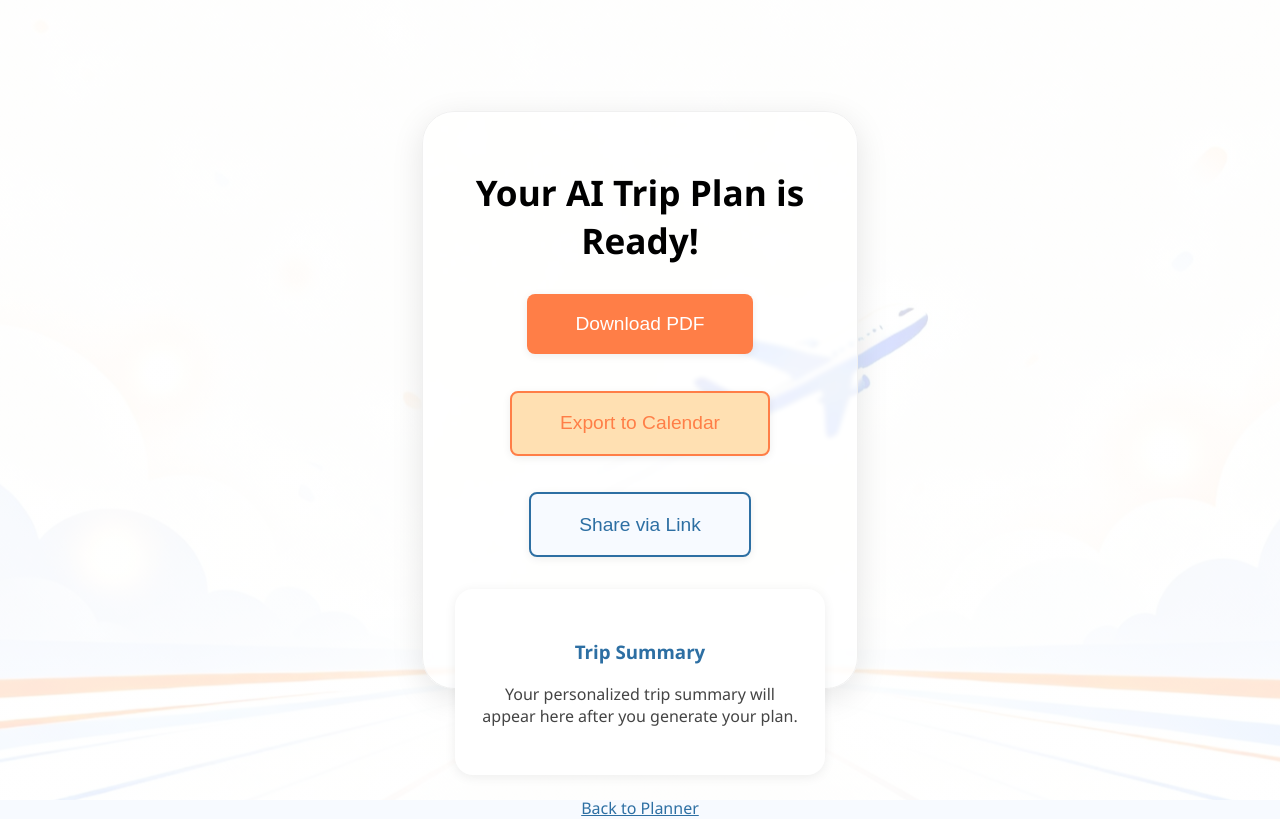
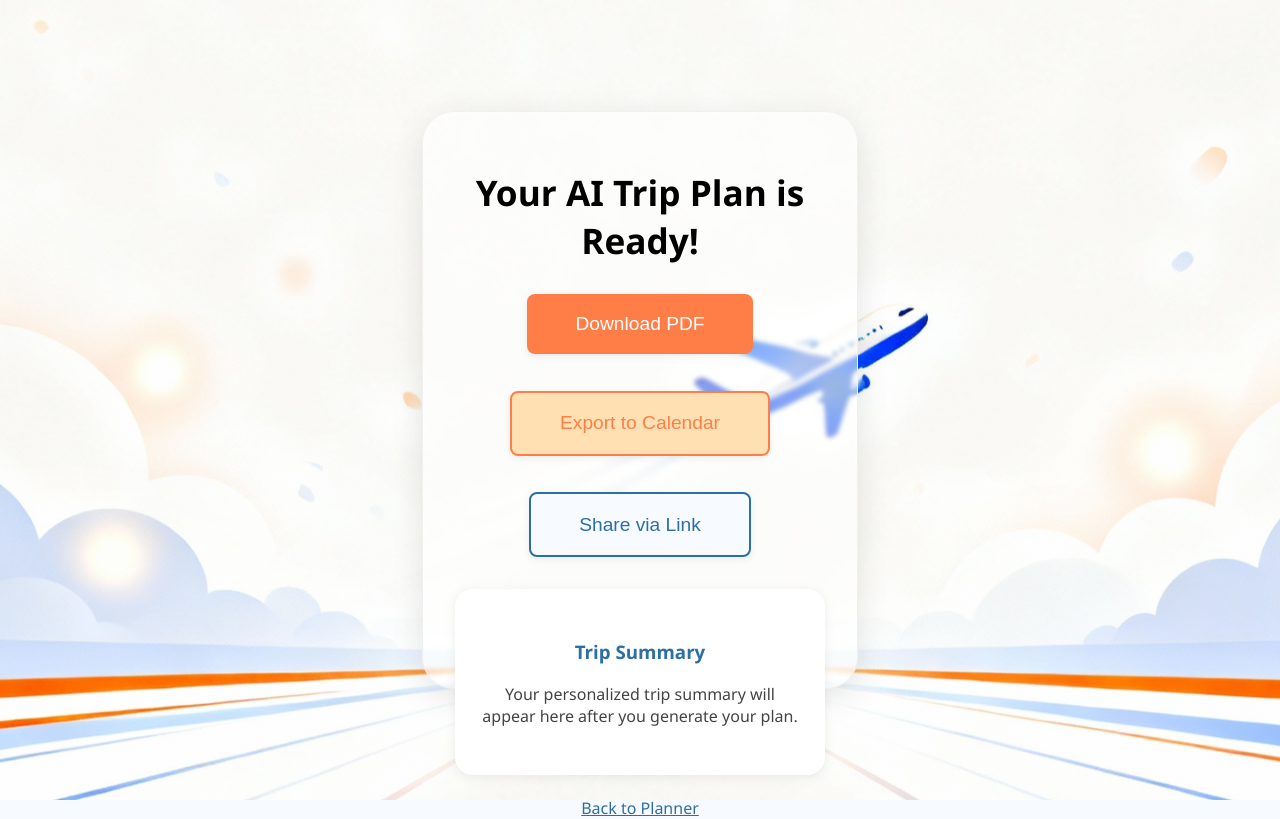
Before and after one commit to CzPhantom10/Travel-Itinerary-Planner, a Flask app: page /export_page in a window 1280 px wide. Run offline with Flask 3, Linux system fonts and the light colour scheme.

Commit message:
SOME CHANGES

```diff
--- a/static/css/style.css
+++ b/static/css/style.css
@@ -24,7 +24,7 @@ body {
 .bg-summary {
 	min-height: 100vh;
 	width: 100vw;
-	background: linear-gradient(rgba(255,255,255,0.85), rgba(255,255,255,0.85)), url('/static/images/summary-bg.png') center/cover no-repeat;
+	background: linear-gradient(rgba(255, 255, 255, 0), rgba(255, 255, 255, 0)), url('/static/images/summary-bg.png') center/cover no-repeat;
 	display: flex;
 	align-items: center;
 	justify-content: center;
--- a/templates/index.html
+++ b/templates/index.html
@@ -31,7 +31,7 @@
                         <input type="number" id="days" name="days" min="1" required>
                     </div>
                     <div style="display: flex; flex-direction: column; gap: 0.5rem;">
-                        <label for="budget">Budget (USD):</label>
+                        <label for="budget">Budget (INR):</label>
                         <input type="number" id="budget" name="budget" min="0" step="1" value="1000" required>
                     </div>
                     <div style="display: flex; flex-direction: column; gap: 0.5rem;">
```
